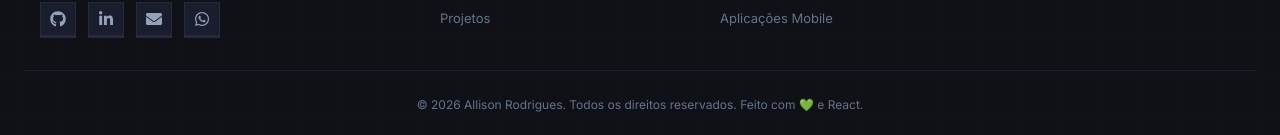
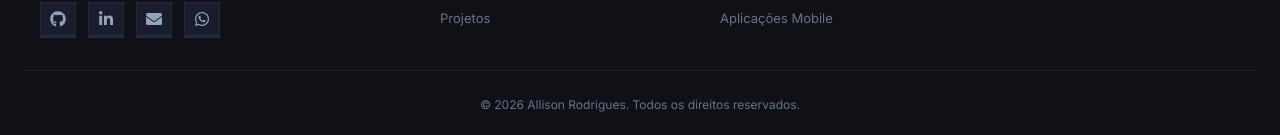
Before and after one commit to allisonrps/Projeto-PortifolioDev, a React (Vite) app: page / in a window 1280 px wide. Shown: the part 4826-4961 px from the top of the page. Built offline with nearby package versions, Linux system fonts and the light colour scheme.

Commit message:
chore: remove a mencao feito com coracao e react do rodape

```diff
--- a/src/data/translations.js
+++ b/src/data/translations.js
@@ -82,7 +82,7 @@ export const translations = {
     footerColLinks: 'Links',
     footerColServices: 'Serviços',
     footerColContact: 'Contato',
-    footerRights: 'Todos os direitos reservados. Feito com 💚 e React.'
+    footerRights: 'Todos os direitos reservados.'
   },
   en: {
     // Header & Navigation
@@ -167,6 +167,6 @@ export const translations = {
     footerColLinks: 'Links',
     footerColServices: 'Services',
     footerColContact: 'Contact',
-    footerRights: 'All rights reserved. Made with 💚 and React.'
+    footerRights: 'All rights reserved.'
   }
 };
```
